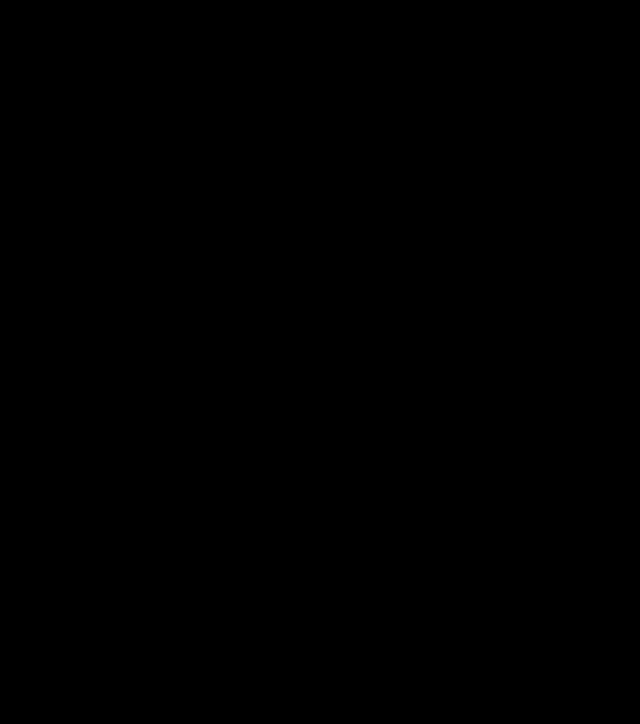
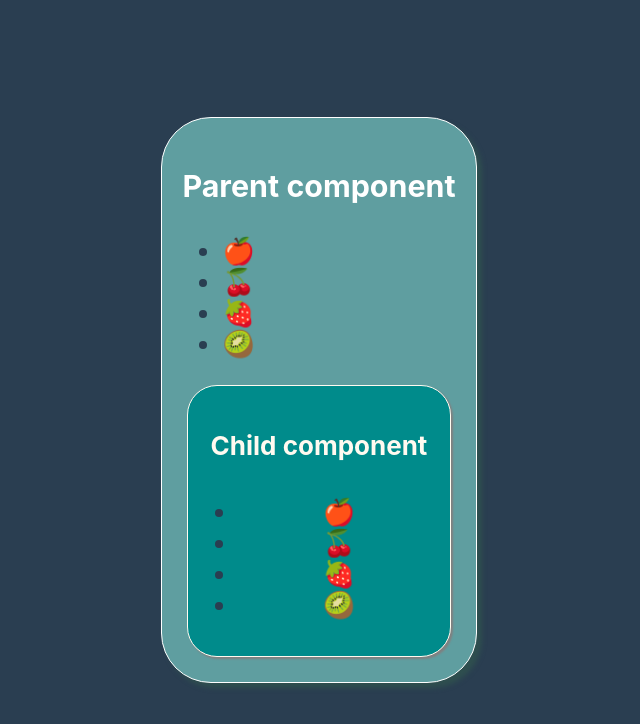
Before and after one commit to ccnmagnoo/test-useReducer, a React (Create React App) app: page / in a window 1280 px wide. Shown: the top 724 px of the page, without its empty margins (321-961 px from the left). Built offline with nearby package versions, Linux system fonts and the light colour scheme.

Commit message:
child parents init

```diff
--- a/public/index.html
+++ b/public/index.html
@@ -9,35 +9,17 @@
       name="Tutrorial useReducer"
       content="Code example using useContext and use Reducer"
     />
-    <link rel="apple-touch-icon" href="%PUBLIC_URL%/logo192.png" />
+    <link rel="apple-touch-icon" href="%PUBLIC_URL%/favicon.ico" />
     <!--
       manifest.json provides metadata used when your web app is installed on a
       user's mobile device or desktop. See https://developers.google.com/web/fundamentals/web-app-manifest/
     -->
     <link rel="manifest" href="%PUBLIC_URL%/manifest.json" />
-    <!--
-      Notice the use of %PUBLIC_URL% in the tags above.
-      It will be replaced with the URL of the `public` folder during the build.
-      Only files inside the `public` folder can be referenced from the HTML.
 
-      Unlike "/favicon.ico" or "favicon.ico", "%PUBLIC_URL%/favicon.ico" will
-      work correctly both with client-side routing and a non-root public URL.
-      Learn how to configure a non-root public URL by running `npm run build`.
-    -->
     <title>Tutorial useReducer</title>
   </head>
   <body>
     <noscript>You need to enable JavaScript to run this app.</noscript>
     <div id="root"></div>
-    <!--
-      This HTML file is a template.
-      If you open it directly in the browser, you will see an empty page.
-
-      You can add webfonts, meta tags, or analytics to this file.
-      The build step will place the bundled scripts into the <body> tag.
-
-      To begin the development, run `npm start` or `yarn start`.
-      To create a production bundle, use `npm run build` or `yarn build`.
-    -->
   </body>
 </html>
--- a/src/App.css
+++ b/src/App.css
@@ -14,7 +14,7 @@
 }
 
 .App-header {
-  background-color: black;
+  background-color: #2a3e51;
   min-height: 100vh;
   display: flex;
   flex-direction: column;
@@ -22,6 +22,30 @@
   justify-content: center;
   font-size: calc(10px + 2vmin);
   color: white;
+}
+
+.Parent-section {
+  background-color: cadetblue;
+  padding: 20px;
+  border-radius: 50px;
+  border: 1px solid;
+  box-shadow: 5px 5px 5px darkslategray;
+  align-content: center;
+}
+
+.Child-section {
+  background-color: darkcyan;
+  text-align: center;
+  color: floralwhite;
+  padding: 10px;
+  margin: 5px;
+  border-radius: 30px;
+  border: 1px solid;
+  box-shadow: 2px 2px 2px gray;
+}
+
+.Data-section {
+  color: #2a3e51;
 }
 
 .App-link {
--- a/src/App.tsx
+++ b/src/App.tsx
@@ -1,7 +1,32 @@
 import './App.css';
 
 function App() {
-  return <div className='App-header'></div>;
+  return (
+    <div className='App-header'>
+      <section className='Parent-section'>
+        <h3>Parent component</h3>
+        <div className='Data-section'>
+          <ul>
+            <li>🍎</li>
+            <li>🍒</li>
+            <li>🍓</li>
+            <li>🥝</li>
+          </ul>
+        </div>
+        <div className='Child-section'>
+          <h4>Child component</h4>
+          <div className='Data-section'>
+            <ul>
+              <li>🍎</li>
+              <li>🍒</li>
+              <li>🍓</li>
+              <li>🥝</li>
+            </ul>
+          </div>
+        </div>
+      </section>
+    </div>
+  );
 }
 
 export default App;
```
Also changed, not shown: src/Child-component.tsx (added, +19 -0 lines), src/Parent-component.tsx (added, +17 -0 lines), public/logo192.png (deleted), public/logo512.png (deleted), public/manifest.json.
